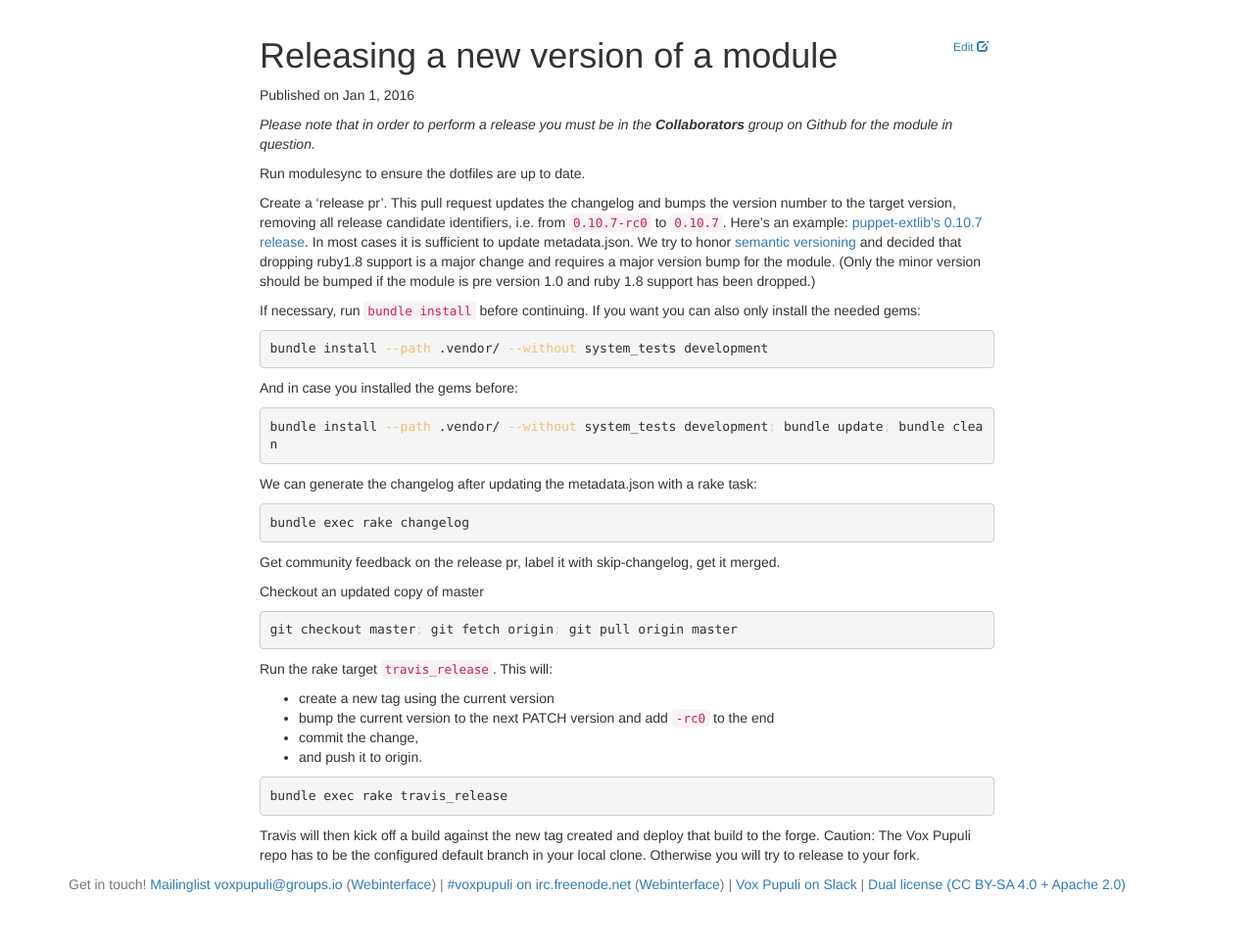
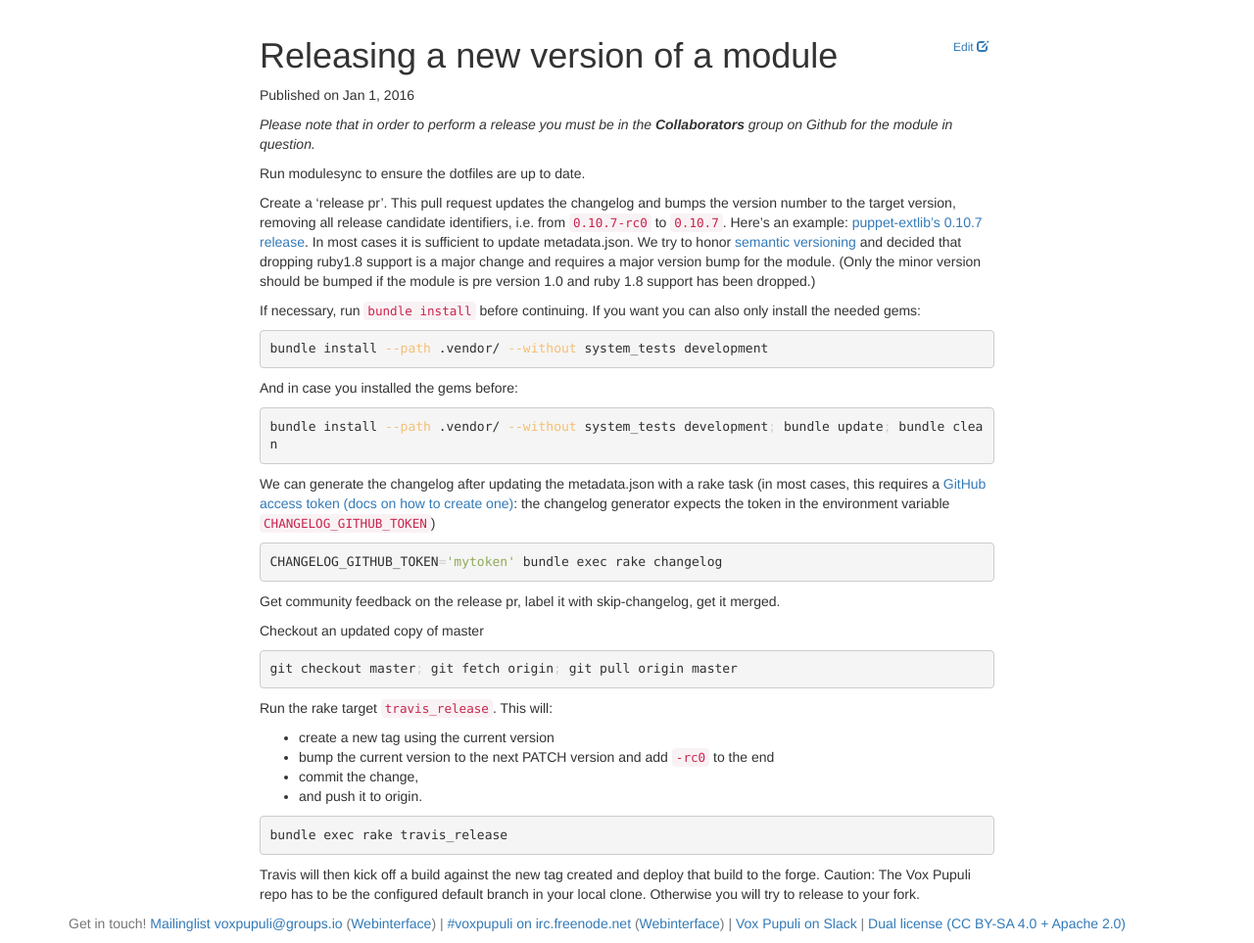
Before and after one commit to voxpupuli/voxpupuli.github.io, a Jekyll site: the page built from _docs/releasing_version.md, in a window 1280 px wide, cut to the strip 184-1147 px from the top of the page. Shown: the whole strip at 98% size. Built offline with Jekyll 4.4.1, drawn with Linux system fonts in a browser that asks for light colours; nearby versions of some CDN libraries; before the commit the page ends 1107 px from its top, so only the background shows below that.

Commit message:
update release docs for github token

````diff
--- a/_docs/releasing_version.md
+++ b/_docs/releasing_version.md
@@ -31,10 +31,13 @@ And in case you installed the gems before:
 bundle install --path .vendor/ --without system_tests development; bundle update; bundle clean
 ```
 
-We can generate the changelog after updating the metadata.json with a rake task:
+We can generate the changelog after updating the metadata.json with a rake task
+(in most cases, this requires a
+[GitHub access token (docs on how to create one)](https://help.github.com/en/github/authenticating-to-github/creating-a-personal-access-token-for-the-command-line):
+the changelog generator expects the token in the environment variable `CHANGELOG_GITHUB_TOKEN`)
 
 ```bash
-bundle exec rake changelog
+CHANGELOG_GITHUB_TOKEN='mytoken' bundle exec rake changelog
 ```
 
 Get community feedback on the release pr, label it with skip-changelog, get it merged.
````
